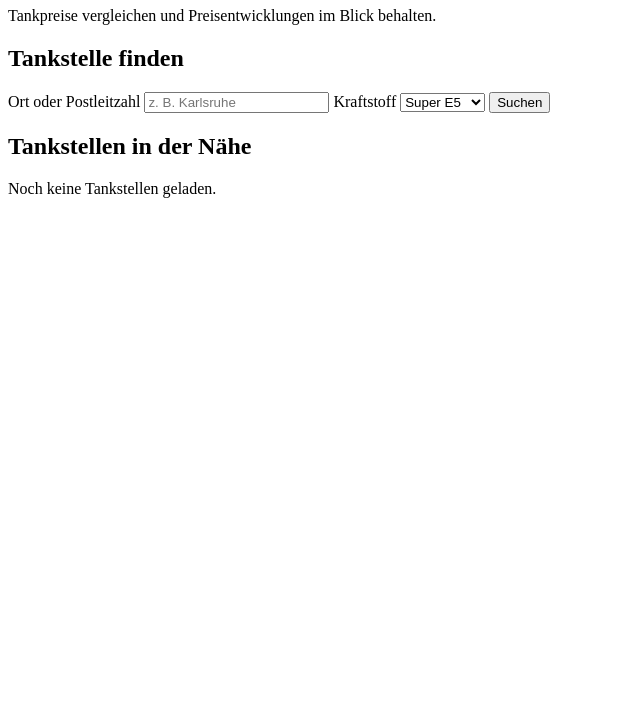
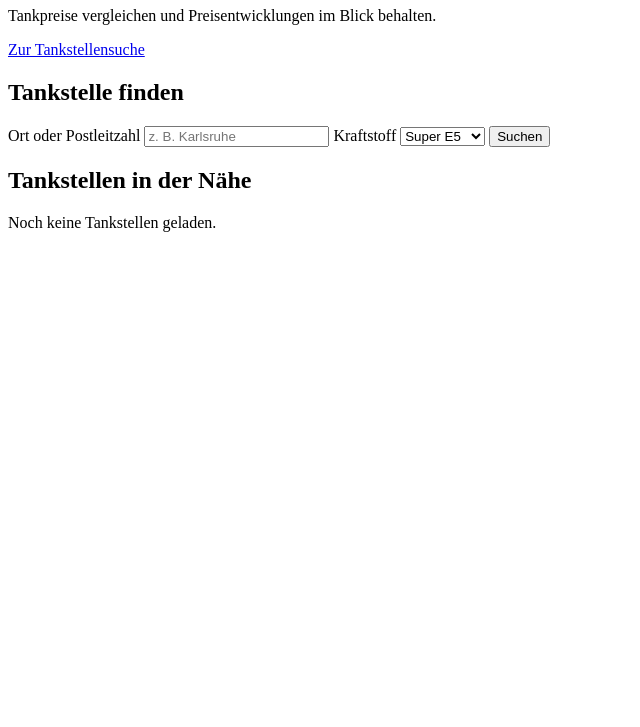
Before and after one commit to FaisonHD/FuelPredict, a plain HTML site: page index.html in a window 1280 px wide. Shown: the part 73-800 px from the top of the page, without its empty margins (0-640 px from the left). Drawn offline with Linux system fonts and the light colour scheme.

Commit message:
Link zur Tankstellensuche ergänzen

```diff
--- a/index.html
+++ b/index.html
@@ -10,6 +10,7 @@
   <header>
     <h1>FuelPredict</h1>
     <p>Tankpreise vergleichen und Preisentwicklungen im Blick behalten.</p>
+    <nav aria-label="Seitennavigation"><a href="#station-search">Zur Tankstellensuche</a></nav>
   </header>
 
   <main>
```
